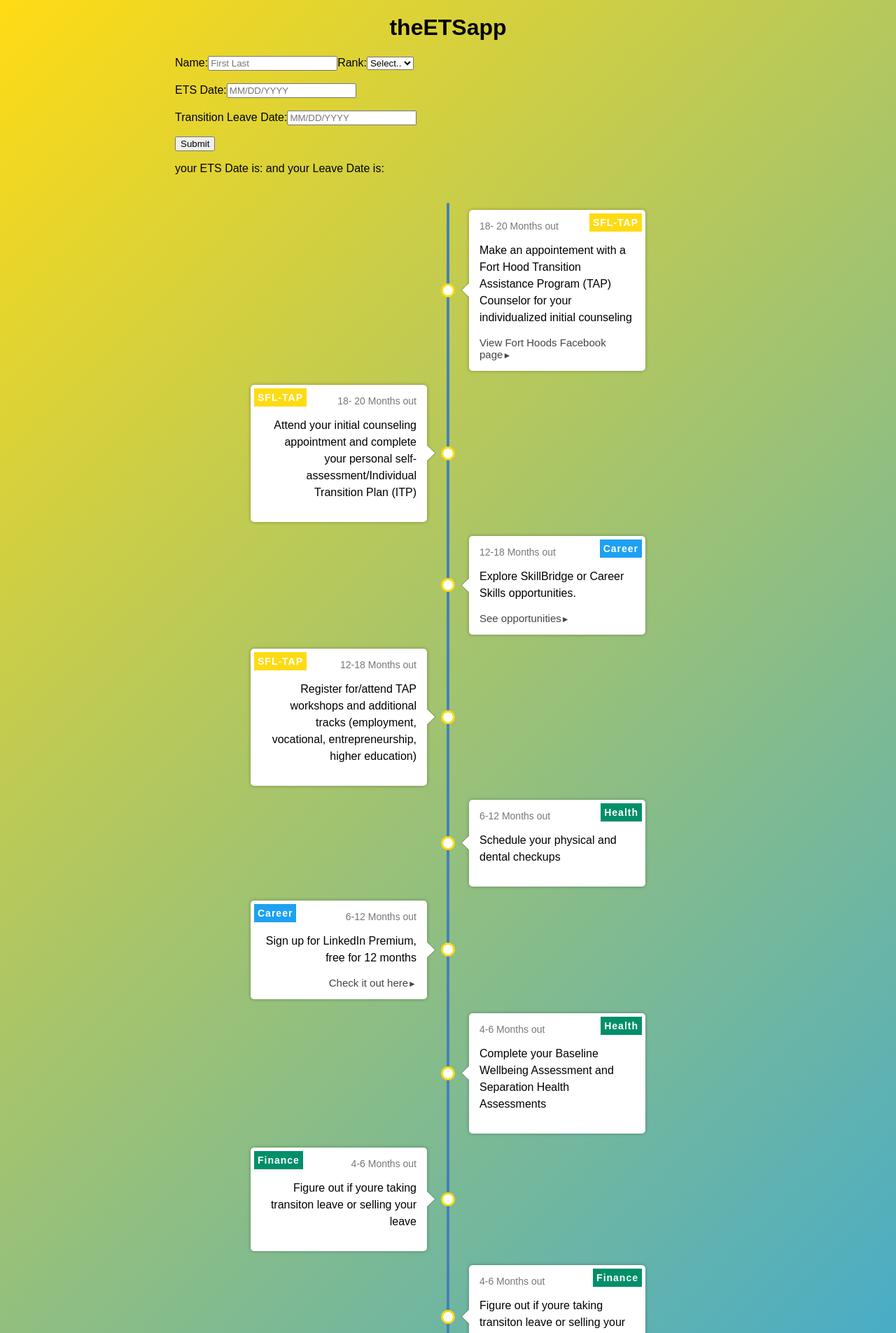
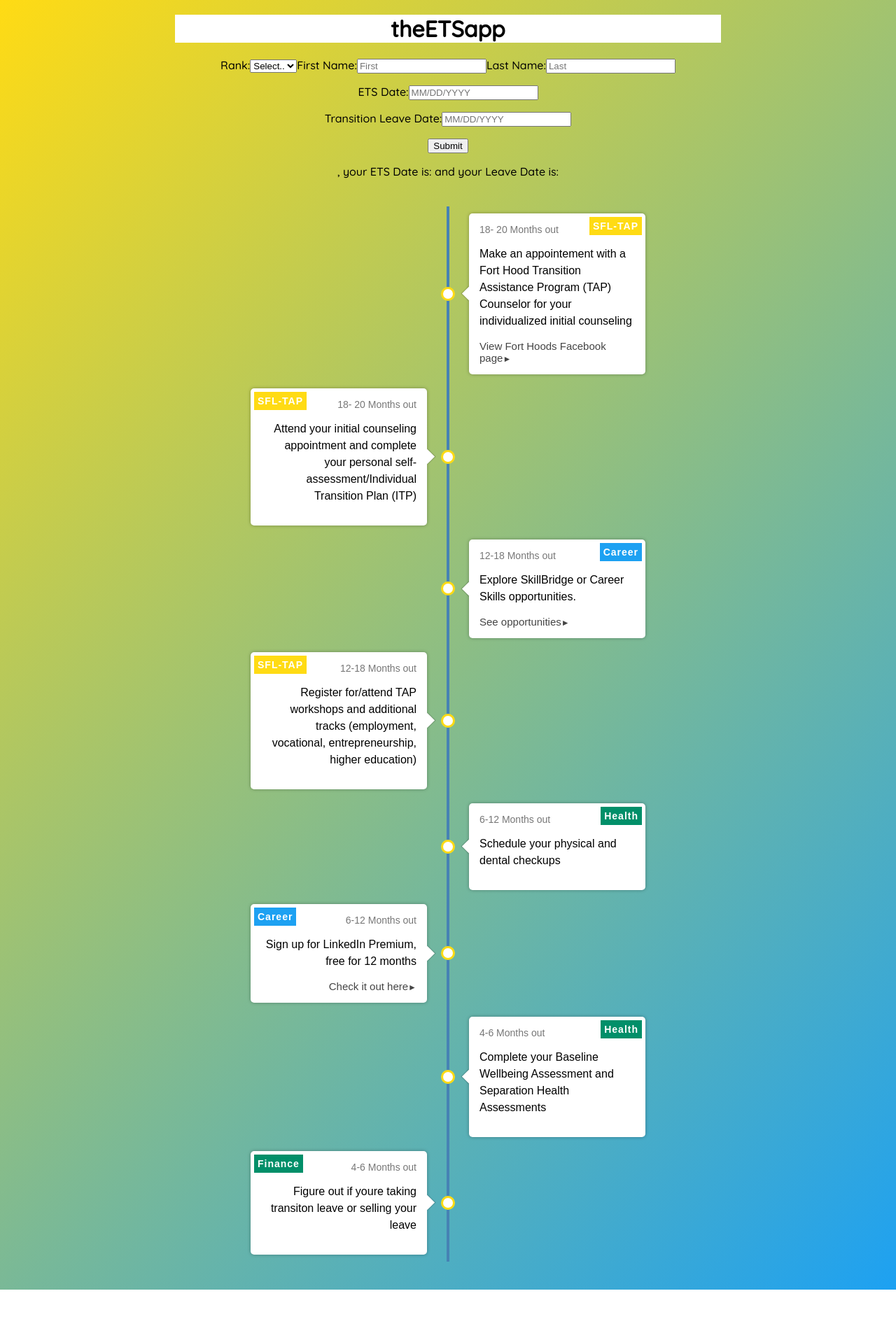
Before and after one commit to polig57/The-ETS-App, a React app: page / in a window 1280 px wide. Shown: the top 1905 px of the page at 70% size. After the commit the page ends 1843 px from the top, so only its background shows below. Built offline with nearby package versions, Linux system fonts and the light colour scheme; the HTML template or start-up script is replaced by a standard one.

Commit message:
clean up

```diff
--- a/package.json
+++ b/package.json
@@ -21,14 +21,12 @@
     "webpack-cli": "^3.3.11"
   },
   "dependencies": {
-    "angular": "^1.6.3",
     "axios": "^0.19.2",
     "babel-preset-env": "^1.7.0",
     "body-parser": "^1.17.2",
     "core-js": "^3.6.5",
     "express": "^4.15.0",
     "jquery": "^3.1.1",
-    "mongoose": "^5.9.12",
     "mysql": "^2.18.1",
     "nodemon": "^2.0.3",
     "react": "^15.4.2",
--- a/react-client/src/components/App.css
+++ b/react-client/src/components/App.css
@@ -1,3 +1,4 @@
+@import url('https://fonts.googleapis.com/css2?family=Quicksand:wght@500&display=swap');
 * {
   box-sizing: border-box;
   }
@@ -17,6 +18,13 @@ body {
 }
 h1 {
   text-align: center;
+  background-color: white;
+}
+
+.form-field {
+  display: inline-flexbox;
+  text-align: center;
+  font-family: 'Quicksand', sans-serif;
 }
 
 .timeline-container {
--- a/react-client/src/components/Form/Form.jsx
+++ b/react-client/src/components/Form/Form.jsx
@@ -1,10 +1,11 @@
 import React, { Component } from 'react';
 
 class Form extends Component {
-  constructor(props) {
-    super(props);
+  constructor() {
+    super();
     this.state = {
-      fullName: '',
+      firstName: '',
+      lastName: '',
       etsDate: '',
       leaveDate: '',
       rank: '',
@@ -13,6 +14,8 @@ class Form extends Component {
     this.handleSubmit = this.handleSubmit.bind(this);
     this.handleInputChange = this.handleInputChange.bind(this);
     this.handleRankChange = this.handleRankChange.bind(this);
+    this.toggleButton = this.toggleButton.bind(this);
+
   };
 
   handleSubmit(event) {
@@ -21,7 +24,7 @@ class Form extends Component {
     console.log('Final Data is', data);
   };
 
-  toggleButton(){
+  toggleButton() {
     this.setState((currentState) => ({
       textDisplay: currentState.textDisplay,
     }));
@@ -30,9 +33,11 @@ class Form extends Component {
   handleInputChange(event) {
     this.setState({
       [event.target.name]: event.target.value,
+      [event.target.lastName]: event.target.value,
       [event.target.etsDate]: event.target.value,
       [event.target.leaveDate]: event.target.value,
-      [event.target.rank]: event.target.value
+      [event.target.rank]: event.target.value,
+      [event.target.textDisplay]: state.textDisplay,
     })
   };
 
@@ -43,23 +48,12 @@ class Form extends Component {
   }
 
   render() {
-    const { fullName, etsDate, leaveDate, rank } = this.state;
-
+    const { firstName, lastName, etsDate, leaveDate, rank } = this.state;
 
     return (
-      <div>
+      <div className="form-field">
         <h1>theETSapp</h1>
-        <form>
-          <label>
-            Name:
-            <input
-              type='text'
-              value={fullName}
-              placeholder='First Last'
-              name='fullName'
-              onChange={this.handleInputChange}
-            />
-          </label>
+        <form className="form-input">
           <label>
             Rank:
               <select
@@ -73,8 +67,27 @@ class Form extends Component {
                   <option value='SPC'>SPC</option>
               </select>
           </label>
-          <br></br>
-          <br></br>
+          <label>
+            First Name:
+            <input
+              type='text'
+              value={firstName}
+              placeholder='First'
+              name='firstName'
+              onChange={this.handleInputChange}
+            />
+          </label>
+          <label>
+            Last Name:
+            <input
+              type='text'
+              value={lastName}
+              placeholder='Last'
+              name='lastName'
+              onChange={this.handleInputChange}
+            />
+          </label>
+          <p></p>
           <label>
             ETS Date:
             <input
@@ -85,8 +98,7 @@ class Form extends Component {
               onChange={this.handleInputChange}
             />
           </label>
-          <br></br>
-          <br></br>
+          <p></p>
           <label>
             Transition Leave Date:
             <input
@@ -97,11 +109,14 @@ class Form extends Component {
               onChange={this.handleInputChange}
             />
           </label>
-          <p><button onClick={() => this.toggleButton()}>Submit</button></p>
+          <p>
             {!this.state.textDisplay && this.props.text}
-
+            <button onClick={() => this.toggleButton()}> Submit </button>
+          </p>
           <div id='info'>
-            <p>{rank} {fullName} your ETS Date is: {etsDate} and your Leave Date is: {leaveDate}</p>
+            <p>
+              {rank} {lastName}, {firstName} your ETS Date is: {etsDate} and your Leave Date is: {leaveDate}
+            </p>
           </div>
         </form>
       </div>
@@ -110,117 +125,3 @@ class Form extends Component {
 };
 
 export default Form;
-
-
-// class Form extends Component {
-
-//   constructor(props) {
-//     super(props)
-
-//     this.state = {
-//       name: '',
-//       rank: 'Select',
-//       etsDate: '',
-//       leaveDate: ''
-//     }
-//     // these will all be replaced with the handleChange bind when reuseable function is made
-//     this.handleNameChange = this.handleNameChange.bind(this);
-//     this.handleRankChange = this.handleRankChange.bind(this);
-//     this.handleEtsChange = this.handleEtsChange.bind(this);
-//     this.handleLeaveChange = this.handleLeaveChange.bind(this);
-//     this.handleSubmit = this.handleSubmit.bind(this);
-
-//   }
-//   // these will all be replaced with a handleChange reuseable function
-//   handleNameChange(event) {
-//     this.setState({
-//       name: event.target.value
-//     })
-//   }
-
-//   handleRankChange(event) {
-//     this.setState({
-//       rank: event.target.value
-//     })
-//   }
-
-//   handleEtsChange(event) {
-//     this.setState({
-//       etsDate: event.target.value
-//     })
-//   }
-
-//   handleLeaveChange(event) {
-//     this.setState({
-//       leaveDate: event.target.value
-//     })
-//   }
-
-//   handleSubmit(event) {
-//     alert('A name was submitted: ' + this.state.name);
-//       axios.get("http://localhost:8080/Timeline")
-//         .then((response) => {
-//           console.log(response.data);
-//          // this.setState({ items: response.data.articles });
-//         })
-//         .catch((err) =>
-//           console.log(err)
-//         )
-//     event.preventDefault();
-//   }
-
-//   render() {
-
-//     const { name, rank, etsDate, leaveDate } = this.state;
-
-//     return (
-//       <div className='App'>
-//         <form onSubmit={this.handleSubmit}>
-//           <div>
-//             <label>Name:</label>
-//             <input
-//               type='text'
-//               value={name}
-//               placeholder='First Last'
-//               onChange={this.handleNameChange}
-//             />
-//           </div>
-//           <div>
-//             <label>Rank:</label>
-//             <select value={rank} onChange={this.handleRankChange}>
-//               <option value='Select'>Select..</option>
-//               {/* this will be dynamically rendered from an array of all ranks */}
-//               <option value='PVT'>PVT</option>
-//               <option value='PV2'>PV2</option>
-//               <option value='PFC'>PFC</option>
-//               <option value='SPC'>SPC</option>
-//               <option value='SPC'>SGT</option>
-//               <option value='SPC'>SSG</option>
-//               <option value='SPC'>SFC</option>
-//               <option value='SPC'>MSG</option>
-//             </select>
-//           </div>
-//           <div>
-//             <label>ETS Date:</label>
-//             <input
-//               type='text'
-//               value={etsDate}
-//               placeholder='DD/MM/YYY'
-//               onChange={this.handleEtsChange}
-//             />
-//           </div>
-//           <div>
-//             <label>Transition Leave Date:</label>
-//             <input
-//               type='text'
-//               value={leaveDate}
-//               placeholder='DD/MM/YYY'
-//               onChange={this.handleLeaveChange}
-//             />
-//           </div>
-//           <button type='submit'>Submit</button>
-//         </form>
-//       </div>
-//     )
-//   }
-// }
--- a/react-client/src/components/Timeline/Data.js
+++ b/react-client/src/components/Timeline/Data.js
@@ -100,65 +100,5 @@ const timelineData = [
     //       text: 'Check it out here'
     //   }
   },
-  {
-    text: 'Figure out if youre taking transiton leave or selling your leave',
-    months: '4-6 Months out',
-    category: {
-      tag: 'Finance',
-      color: '#018f69'
-    },
-    //   link: {
-    //       url: 'https://[FILL IN IF FOUND RELEVANT INFO ONLINE]',
-    //       text: 'Check it out here'
-    //   }
-  },
-  {
-    text: 'Figure out if youre taking transiton leave or selling your leave',
-    months: '4-6 Months out',
-    category: {
-      tag: 'Finance',
-      color: '#018f69'
-    },
-    //   link: {
-    //       url: 'https://[FILL IN IF FOUND RELEVANT INFO ONLINE]',
-    //       text: 'Check it out here'
-    //   }
-  },
-  {
-    text: 'Figure out if youre taking transiton leave or selling your leave',
-    months: '4-6 Months out',
-    category: {
-      tag: 'Finance',
-      color: '#018f69'
-    },
-    //   link: {
-    //       url: 'https://[FILL IN IF FOUND RELEVANT INFO ONLINE]',
-    //       text: 'Check it out here'
-    //   }
-  },
-  {
-    text: 'Figure out if youre taking transiton leave or selling your leave',
-    months: '4-6 Months out',
-    category: {
-      tag: 'Finance',
-      color: '#018f69'
-    },
-    //   link: {
-    //       url: 'https://[FILL IN IF FOUND RELEVANT INFO ONLINE]',
-    //       text: 'Check it out here'
-    //   }
-  },
-  {
-    text: 'Figure out if youre taking transiton leave or selling your leave',
-    months: '4-6 Months out',
-    category: {
-      tag: 'Finance',
-      color: '#018f69'
-    },
-    //   link: {
-    //       url: 'https://[FILL IN IF FOUND RELEVANT INFO ONLINE]',
-    //       text: 'Check it out here'
-    //   }
-  },
 ]
 export default timelineData;
```
Also changed, not shown: 2 other files (tests, documents, lock files or other folders). Lines whose indentation alone changed are shown as unchanged.
